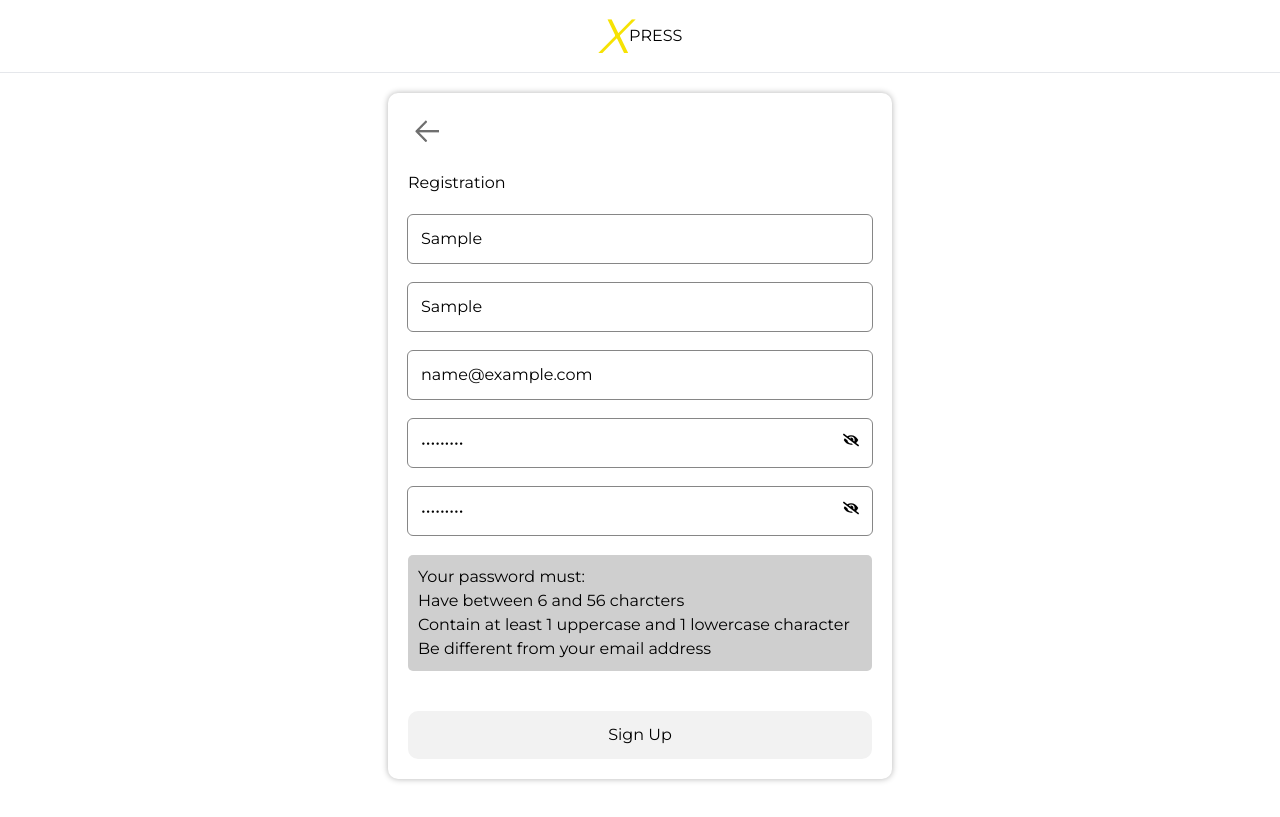
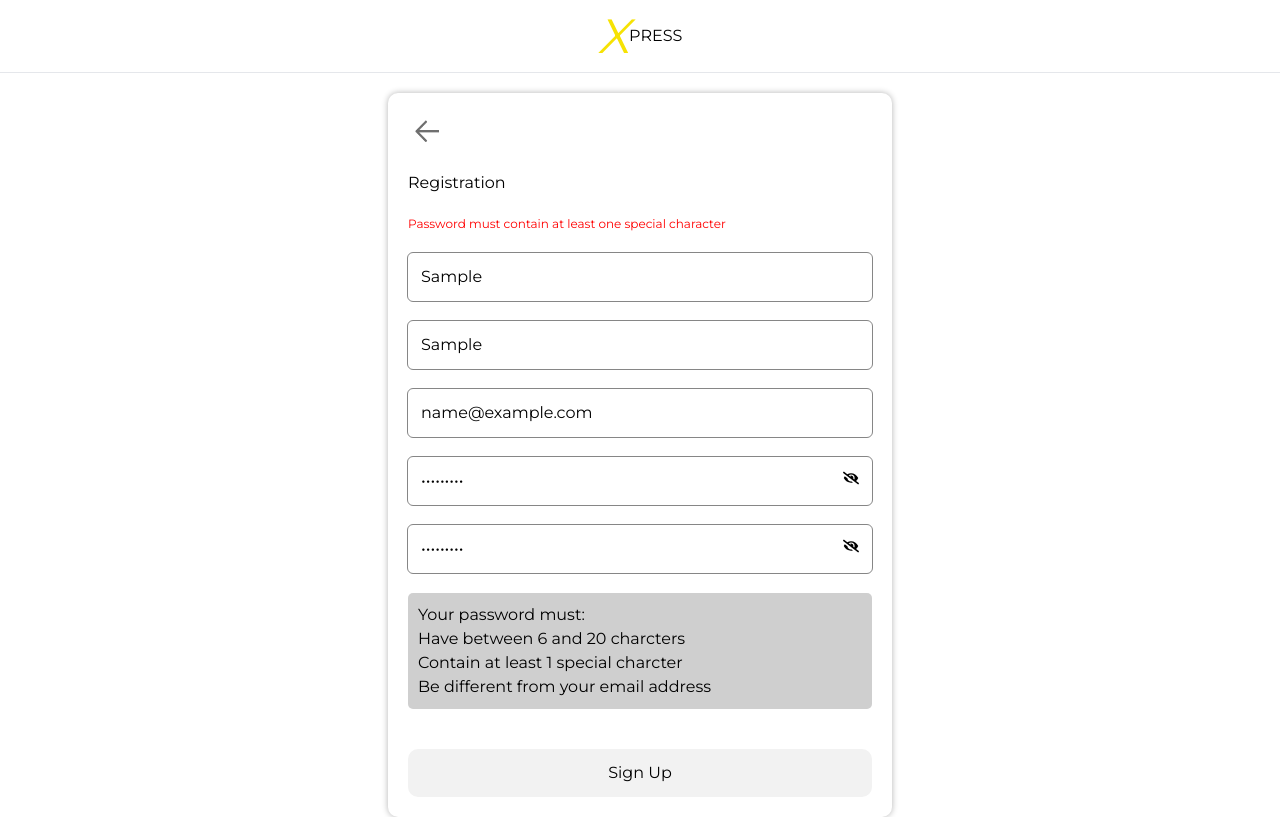
Before and after one commit to skabeo/xpress-frontend, a React (Vite) app: page /signup in a window 1280 px wide. Both pictures are taken after typing "Sample", "Sample", "name@example.com", "Sample123", "Sample123" into the empty fields and a click on the button "Sign Up". Built offline with nearby package versions, Linux system fonts and the light colour scheme.

Commit message:
Add error messages

```diff
--- a/src/pages/signup/Signup.jsx
+++ b/src/pages/signup/Signup.jsx
@@ -12,6 +12,7 @@ const Signup = () => {
 
   const [showPassword, setShowPassword] = useState(false)
   const [showPasswordConfirmation, setShowPasswordConfirmation] = useState(false)
+  const [errorMessage, setErrorMessage] = useState('')
   const [formData, setFormData] = useState({
     firstName: '',
     lastName: '',
@@ -28,9 +29,25 @@ const Signup = () => {
     }))
   }
 
+  const errorMessages = () => {
+    const specialChar = /[!@#$%^&*()_+{}\[\]:;<>,.?~\\-]/;
+
+    if (formData.password !== formData.passwordConfirmation) {
+      setErrorMessage('Password do not match')
+    } else if (!specialChar.test(formData.password)) {
+      setErrorMessage('Password must contain at least one special character')
+    } else if (formData.email === formData.password) {
+      setErrorMessage('Password should not be the same as email')
+    } else if (formData.password.length < 6 ) {
+      setErrorMessage('Password should have at least 6 characters')
+    }
+  }
+
   const handleSubmit = (e) => {
     e.preventDefault()
+    errorMessages()
   }
+
 
   return (
     <section>
@@ -40,6 +57,7 @@ const Signup = () => {
           <img className='signup-back-button' src={back} alt='back-button' />
         </span>
         <p className='font-bold text-xl'>Registration</p>
+        {errorMessage && <p className='signup-error-message'>{errorMessage}</p>}
         <div className='signup-firstname-container'>
           <label htmlFor='firstName'></label>
           <input
@@ -120,8 +138,8 @@ const Signup = () => {
         <div className='password-guide'>
           <h5 className='text-xs font-bold mb-1'>Your password must:</h5>
           <ul className="list-disc pl-4">
-            <li className='text-xs'>Have between 6 and 56 charcters</li>
-            <li className='text-xs'>Contain at least 1 uppercase and 1 lowercase character</li>
+            <li className='text-xs'>Have between 6 and 20 charcters</li>
+            <li className='text-xs'>Contain at least 1 special charcter</li>
             <li className='text-xs'>Be different from your email address</li>
           </ul>
         </div>
--- a/src/pages/signup/signup.css
+++ b/src/pages/signup/signup.css
@@ -60,3 +60,8 @@
   right: 13px;
   top: 13px;
 }
+
+.signup-error-message {
+  font-size: 12px;
+  color: red;
+}
```
